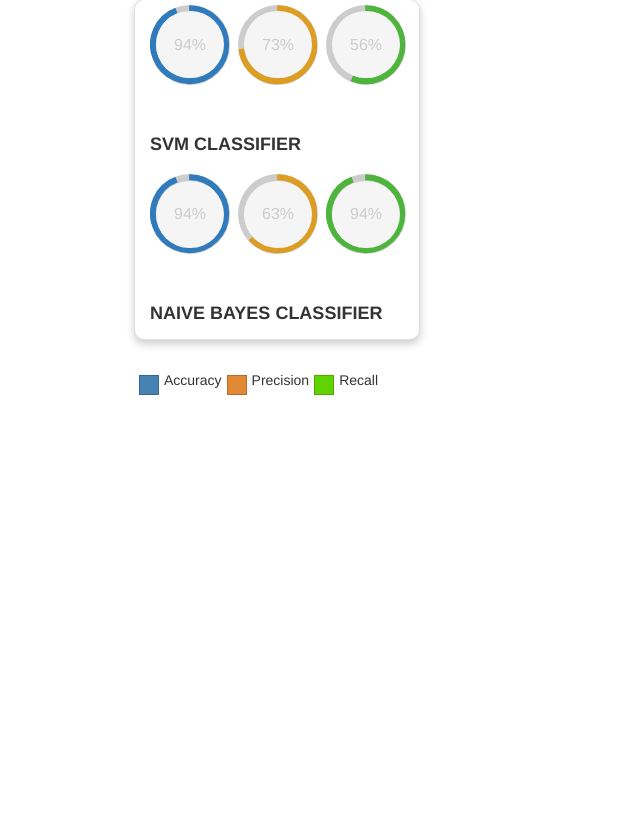
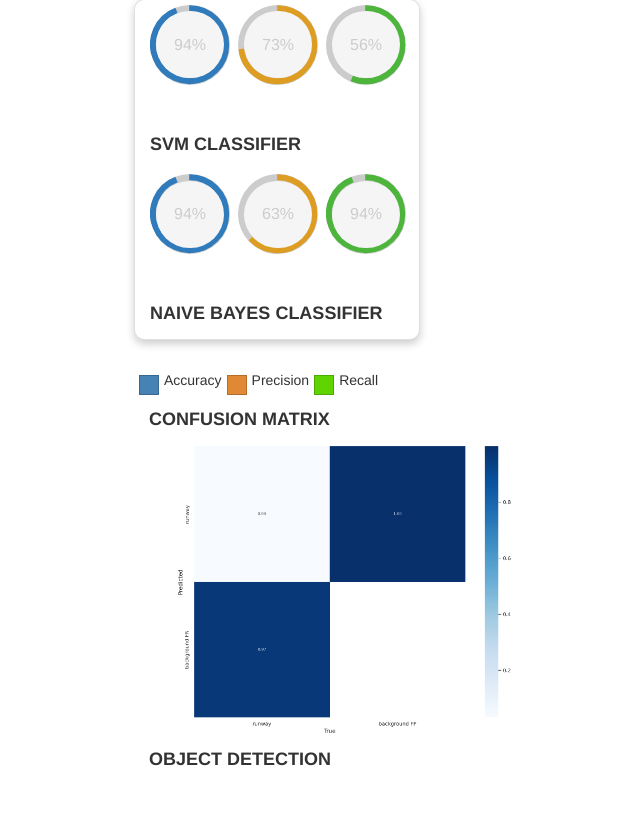
Before and after one commit to ratva0717/AirRoute, a Flask app: page / in a window 1280 px wide; the page is wider, and only the part inside the window is pictured. Shown: the part 899-1729 px from the top of that part, without its empty margins (241-881 px from the left). Before the commit the page ends 1294 px from the top of that part, so only its background shows below. Run offline with Flask 2, Linux system fonts and the light colour scheme; some libraries are stand-ins or nearby versions.

Commit message:
'newChangesAdded'

```diff
--- a/templates/index.html
+++ b/templates/index.html
@@ -91,6 +91,8 @@
                 </section>
             </div>
           </div>
+
+
           <div class="tm-section-wrap bg-white ">
             <section id="performace" class="row tm-section">
               <div class="col-10 tm-section-pad">
@@ -162,15 +164,28 @@
                               <div >Precision</div>
                             <div class = "foo g"></div>
                               <div >Recall</div>
+                    </div>
+                    </div>
+                    <h4><b>CONFUSION MATRIX</b></h4>
+              <img src="static/img/confusion_matrix.png" alt="Client Image" class="img-fluid tm-client-img"  width="400"
+              height="500" />
+              <h4><b>OBJECT DETECTION</b></h4>
               </div>
+
+                </div>
+
             </div>
-              </div>
-                </div>
+          <div>
               </section>
+
+
                       </div>
                     </main>
                   </div>
                 </div>
+
+
+
     <script src="https://ajax.googleapis.com/ajax/libs/jquery/3.5.1/jquery.min.js"></script>
     <script src="https://maxcdn.bootstrapcdn.com/bootstrap/3.4.1/js/bootstrap.min.js"></script>
     <script src="static/js/jquery.min.js"></script>
```
Also changed, not shown: templates/landing.html (+6 -1 lines), instance/uploads/test_1.jpeg, static/img/confusion_matrix.png (added), static/img/test_1.jpeg.
